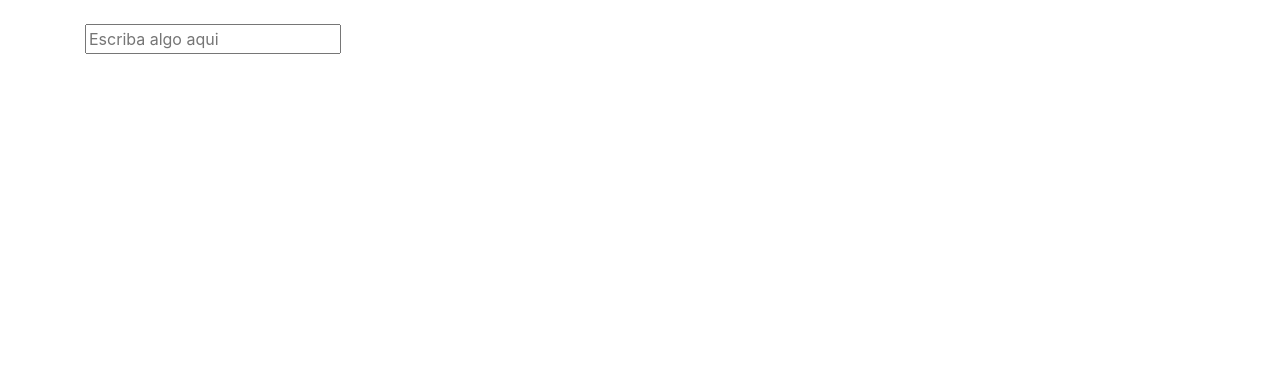
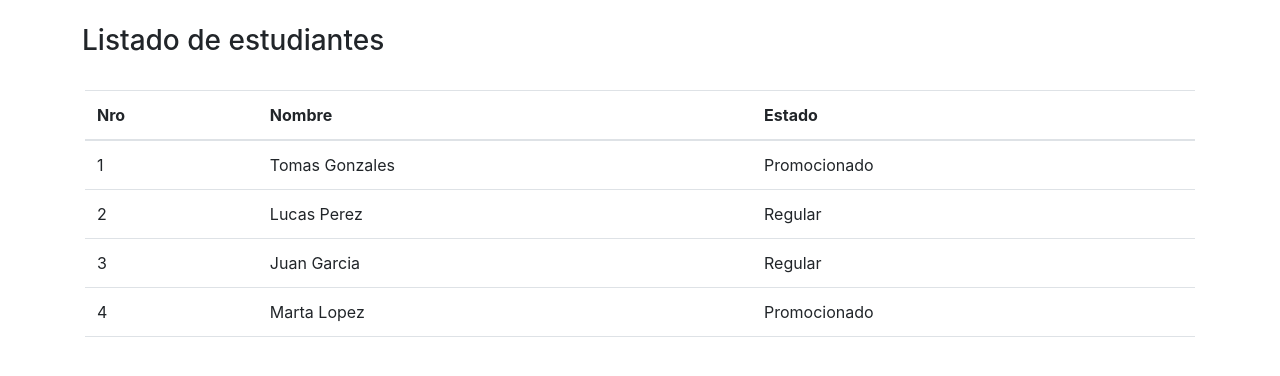
Before and after one commit to juseruhe/helloworldangular, an Angular app: page / in a window 1280 px wide. Shown: the top 376 px of the page. Built offline with nearby package versions, Linux system fonts and the light colour scheme.

Commit message:
Directiva *ngfor

```diff
--- a/src/app/app.component.html
+++ b/src/app/app.component.html
@@ -1,5 +1,21 @@
-<div class="container mt-4">
-<input type="text" class="form control" placeholder="Escriba algo aqui" [(ngModel)]="texto">
+<div class="container mt-4 ">
+<div class="row">
+    <h3>Listado de estudiantes</h3>
+</div>
 <br>
-{{texto}}
+<table class="table">
+<thead>
+<th>Nro</th>
+<th>Nombre</th>
+<th>Estado</th>
+</thead>
+<tbody>
+<tr *ngFor="let estudiante of listaEstudiantes; let i= index">
+    <td>{{i + 1}}</td>
+    <td>{{estudiante.nombre}}</td>
+    <td>{{estudiante.estado}}</td>
+</tr>
+</tbody>
+
+</table>
 </div>
--- a/src/app/app.component.ts
+++ b/src/app/app.component.ts
@@ -7,7 +7,28 @@
 })
 export class AppComponent {
 
- texto= '';
+ listaEstudiantes: any[] = [
+   {
+     nombre: "Tomas Gonzales",
+     estado: "Promocionado"
+   },
+
+   {
+    nombre: "Lucas Perez",
+    estado: "Regular"
+  } ,
+
+  {
+    nombre: "Juan Garcia",
+     estado: "Regular"
+  } ,
+
+  {
+    nombre: "Marta Lopez",
+     estado: "Promocionado"
+  }
+
+]
 
 
 
--- a/src/app/app.module.ts
+++ b/src/app/app.module.ts
@@ -14,4 +14,6 @@
   providers: [],
   bootstrap: [AppComponent]
 })
-export class AppModule { }
+export class AppModule {
+
+ }
--- a/src/index.html
+++ b/src/index.html
@@ -6,6 +6,8 @@
   <base href="/">
   <meta name="viewport" content="width=device-width, initial-scale=1">
   <link rel="icon" type="image/x-icon" href="favicon.ico">
+  <link href="https://cdn.jsdelivr.net/npm/bootstrap@5.0.0-beta2/dist/css/bootstrap.min.css" rel="stylesheet" integrity="sha384-BmbxuPwQa2lc/FVzBcNJ7UAyJxM6wuqIj61tLrc4wSX0szH/Ev+nYRRuWlolflfl" crossorigin="anonymous">
+
 </head>
 <body>
   <app-root></app-root>
```
